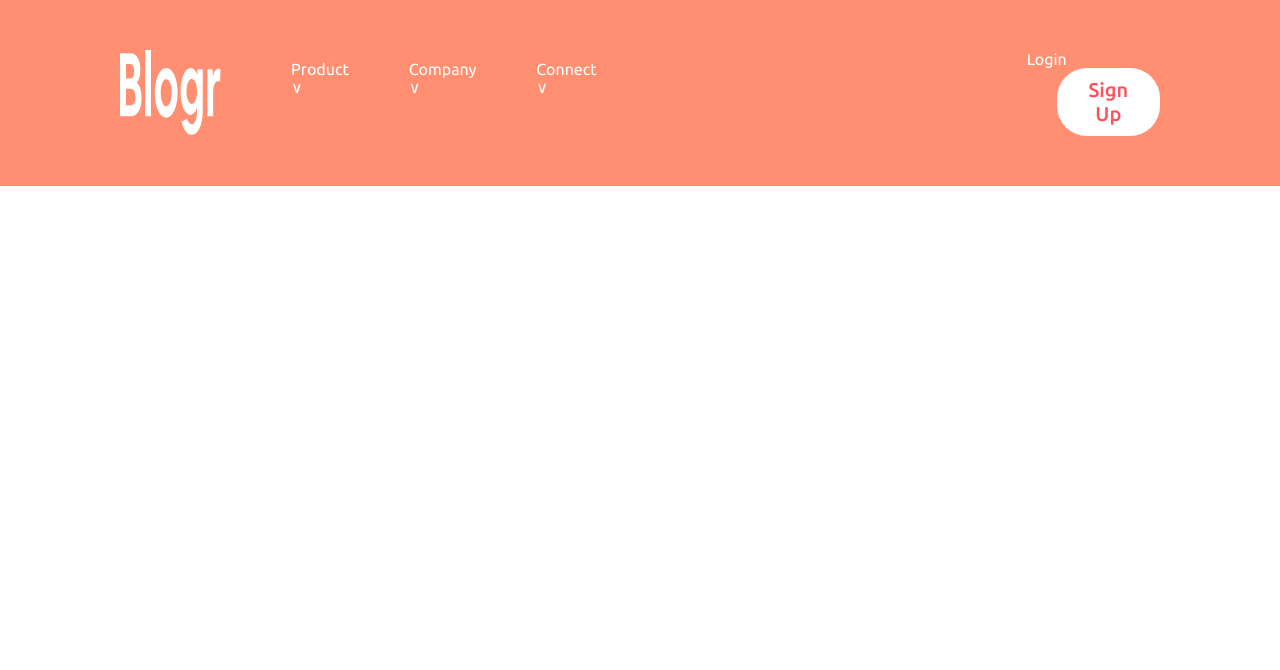
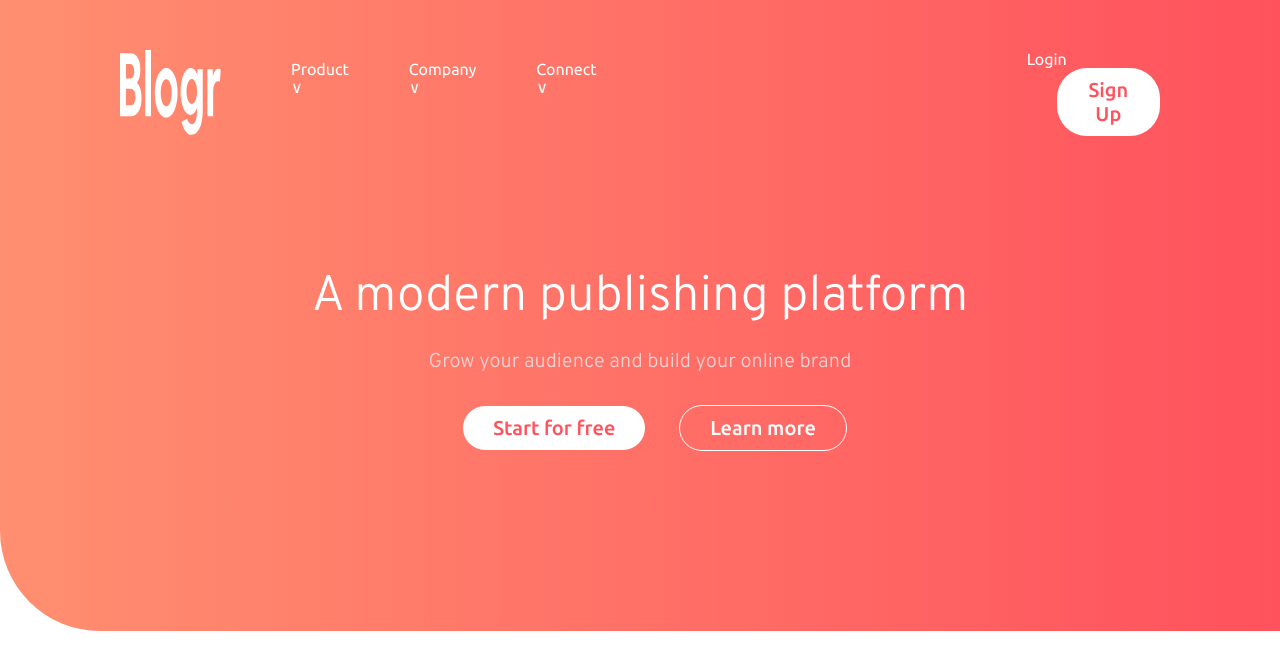
Before and after one commit to prithvivarma-nallapuraju/Blogr-Landing-Page, a plain HTML site: page index.html in a window 1280 px wide. Drawn offline with Linux system fonts and the light colour scheme.

Commit message:
completed the hero section design

```diff
--- a/CSS/style.css
+++ b/CSS/style.css
@@ -15,7 +15,7 @@
 
 
 header{
-    background-color: hsl(13, 100%, 72%);
+    background-image: linear-gradient(to right,hsl(13, 100%, 72%) , hsl(356, 100%, 66%));
     display: flex;
     flex-direction: row;
     padding: 50px 120px;
@@ -69,7 +69,9 @@ header div{
    padding-left: 400px;
 }
 
-header div button {
+header div button,
+.hero .start,
+.hero .learn {
     margin-left: 30px;
     background-color: white;
     border: none;
@@ -92,3 +94,47 @@ header div a {
 
 
 /***************** End of Header Design CSS ******************/
+
+
+/**
+*
+*   Hero Design CSS
+*
+*
+*/
+
+.hero{
+    background-image: linear-gradient(to right,hsl(13, 100%, 72%) , hsl(356, 100%, 66%));
+    text-align: center;
+    padding: 30px 0;
+    border-bottom-left-radius: 100px;
+}
+
+.hero{
+    font-family: 'Overpass',sans-serif;
+    color: white;
+}
+
+.hero h1 {
+    padding: 50px 0 20px 0;
+    font-size: 50px;
+    font-weight: 500;
+}
+
+.hero h6{
+    font-size: 20px;
+    color: hsl(0, 42%, 88%);
+    font-weight: 300;
+    padding: 0 0 30px 0;
+}
+
+.hero div{
+    padding: 0 0 150px;
+}
+
+.hero .learn{
+    background: transparent;
+    color: white;
+    border: 1px solid white;
+}
+/***************** End of Hero Design CSS ******************/
--- a/index.html
+++ b/index.html
@@ -50,9 +50,23 @@
     </header>
     <!-- End of Header Section Design-->
 
+
+
+
     <!-- Main Section Design-->
     <main>
+        <!-- Hero Section Design-->
 
+        <div class="hero">
+            <h1>A modern publishing platform</h1>
+            <h6>Grow your audience and build your online brand</h6>
+            <div>
+                <button class="start">Start for free </button>
+                <button class="learn">Learn more</button>
+            </div>
+        </div>
+
+        <!-- End of Hero Section Design-->
     </main>
     <!-- End of Main Section Design-->
 
```
Also changed, not shown: images/bg-pattern-intro-desktop.png (added), 2 other files.
